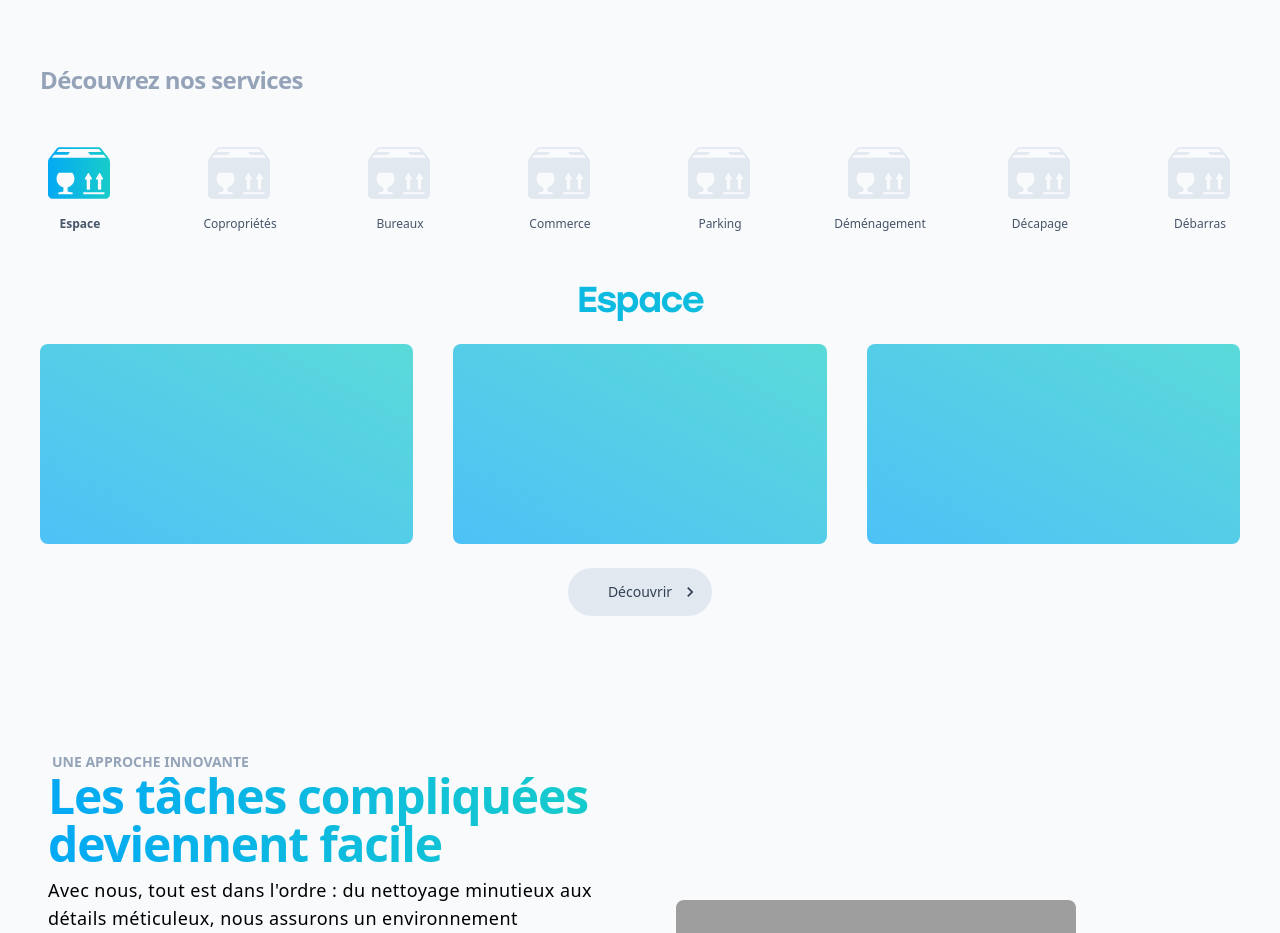
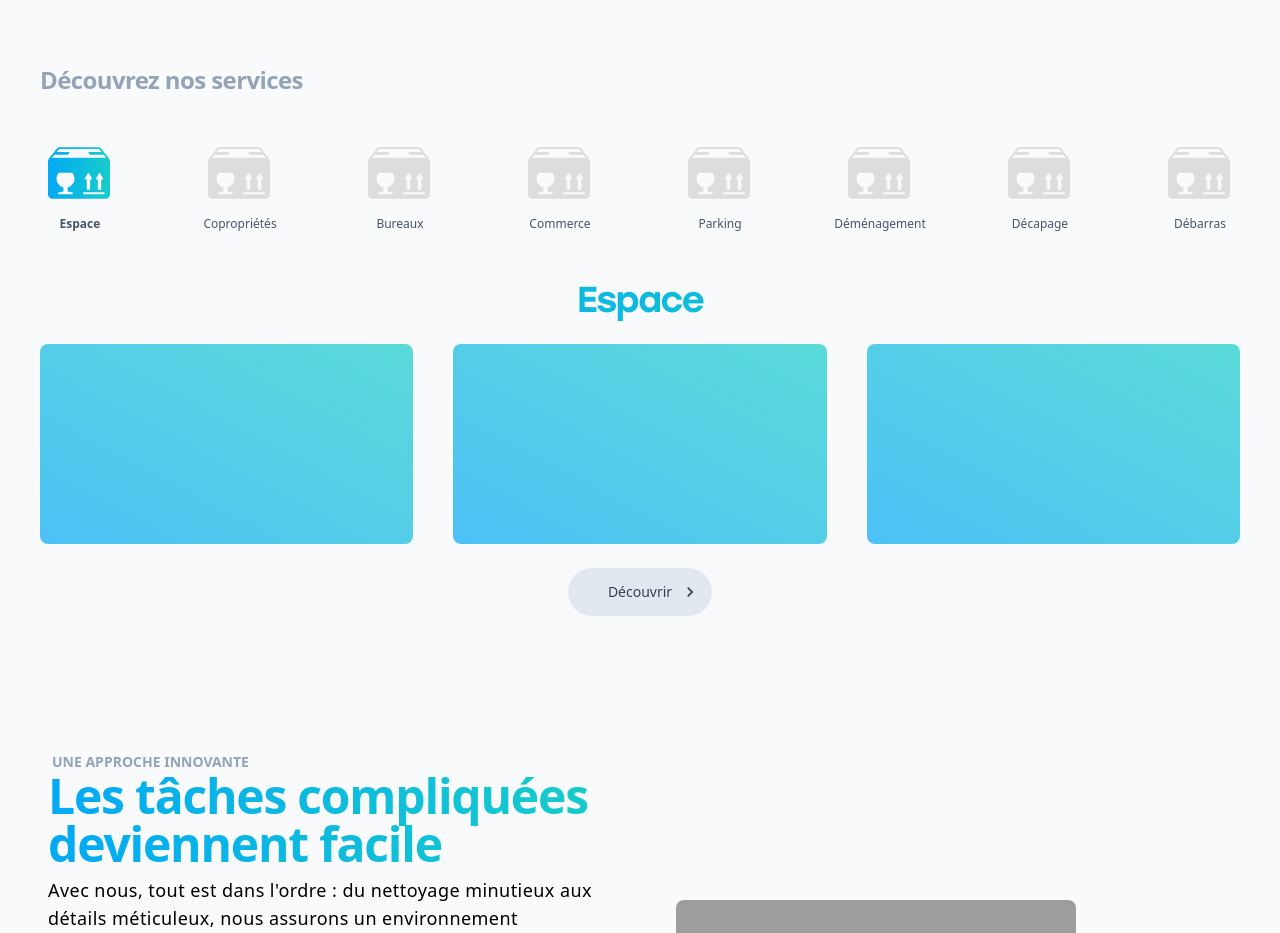
Before and after one commit to netproam/netpro, a Next.js app: page / in a window 1280 px wide. Shown: the part 800-1733 px from the top of the page. Built offline with nearby package versions, Linux system fonts and the light colour scheme; grey boxes are pictures that could not be loaded.

Commit message:
inspiration de nikita netoyage pour la page temoignage

```diff
--- a/src/components/SVG/MovingSvgComponent.tsx
+++ b/src/components/SVG/MovingSvgComponent.tsx
@@ -13,12 +13,16 @@ const MovingSvgComponent = ({isSelected}:MovingSvgProps) => {
           <stop offset="0%" stopColor="#04A9F4" />
           <stop offset="100%" stopColor="#17CCCA" />
         </linearGradient>
+        <linearGradient id="gradient2" x1="0%" y1="0%" x2="100%" y2="0%">
+          <stop offset="0%" stopColor="black"  fillOpacity={0.5} />
+          <stop offset="100%" stopColor="#9BBEC8" fillOpacity={0.5}  />
+        </linearGradient>
       </defs>
       <g>
         <g>
           <path  className=""
                     style={
-{fill: isSelected? "url(#gradient)" : "#e2e8f0"
+{fill: isSelected? "url(#gradient)" : "#DDDDDD"
 }
                     }
 
```
